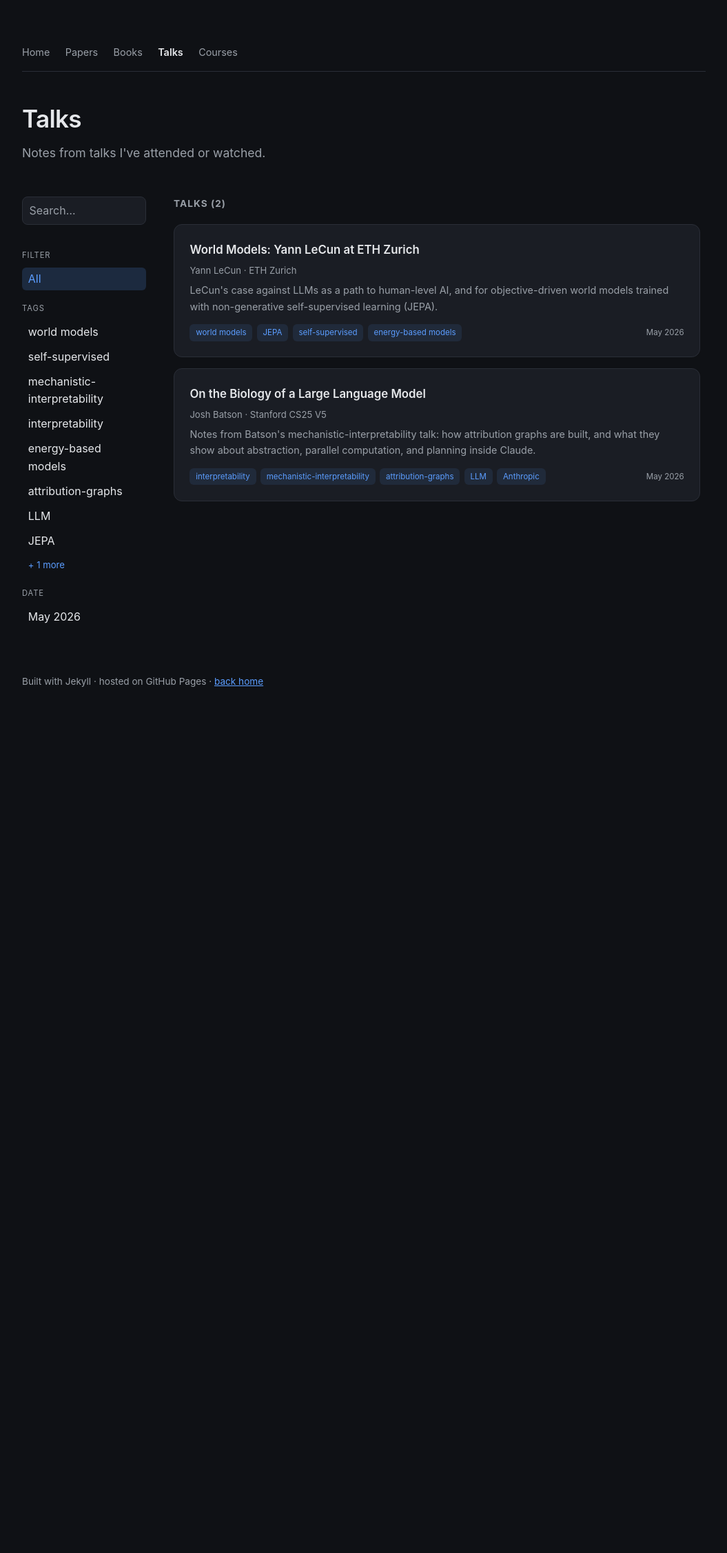
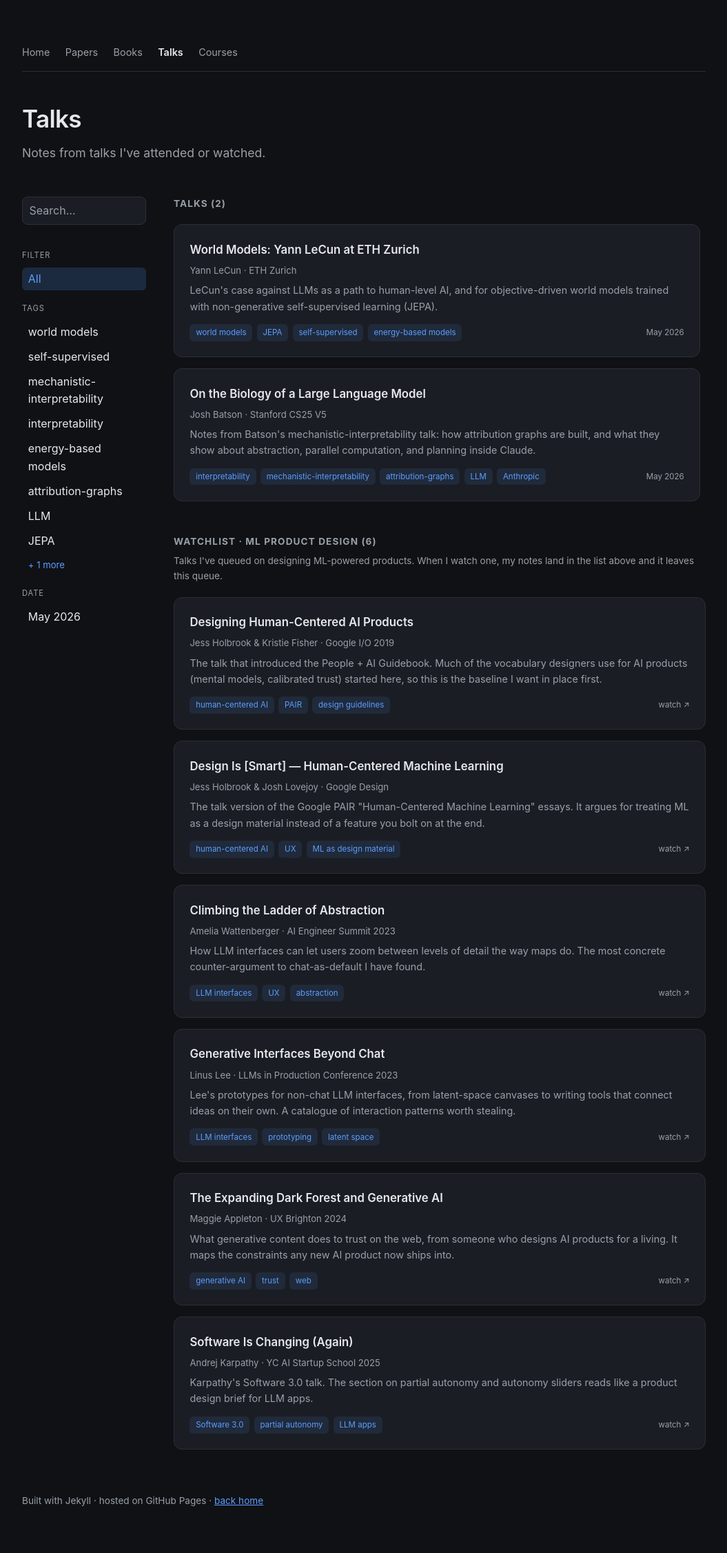
Before and after one commit to rp-playground/rp-playground.github.io, a Jekyll site: the page built from talks.html, in a window 1280 px wide. Shown: the whole page at 69% size, without its empty margins (112-1167 px from the left). Built offline with Jekyll 4.4.1, drawn with Linux system fonts in a browser that asks for light colours; before the commit the page ends 1064 px from its top, so only the background shows below that.

Commit message:
Add ML product design watchlist to talks page
Six curated talks on designing ML-powered products, stored in
_data/talks_watchlist.yml and rendered as a new Watchlist section on
/talks/. The section is a plain block outside the tag/date filter
machinery, so filter.js ignores it.

Co-Authored-By: Claude Fable 5 <noreply@anthropic.com>
Claude-Session: https://claude.ai/code/session_01G3KsMgmbz57sgZuZQ7jLNC

```diff
--- /dev/null
+++ b/_data/talks_watchlist.yml
@@ -0,0 +1,60 @@
+# Talks queued to watch, aimed at ML product design.
+# Rendered as the "Watchlist" section on /talks/. When I watch one, it gets a
+# notes file in _talks/ and leaves this list.
+- title: "Designing Human-Centered AI Products"
+  speaker: "Jess Holbrook & Kristie Fisher"
+  event: "Google I/O 2019"
+  link: https://www.youtube.com/watch?v=rf83vRxLWFQ
+  tags: [human-centered AI, PAIR, design guidelines]
+  why: >
+    The talk that introduced the People + AI Guidebook. Much of the vocabulary
+    designers use for AI products (mental models, calibrated trust) started
+    here, so this is the baseline I want in place first.
+
+- title: "Design Is [Smart] — Human-Centered Machine Learning"
+  speaker: "Jess Holbrook & Josh Lovejoy"
+  event: "Google Design"
+  link: https://www.youtube.com/watch?v=FpgbqgAEPfo
+  tags: [human-centered AI, UX, ML as design material]
+  why: >
+    The talk version of the Google PAIR "Human-Centered Machine Learning"
+    essays. It argues for treating ML as a design material instead of a feature
+    you bolt on at the end.
+
+- title: "Climbing the Ladder of Abstraction"
+  speaker: "Amelia Wattenberger"
+  event: "AI Engineer Summit 2023"
+  link: https://www.youtube.com/watch?v=PAy_GHUAICw
+  tags: [LLM interfaces, UX, abstraction]
+  why: >
+    How LLM interfaces can let users zoom between levels of detail the way maps
+    do. The most concrete counter-argument to chat-as-default I have found.
+
+- title: "Generative Interfaces Beyond Chat"
+  speaker: "Linus Lee"
+  event: "LLMs in Production Conference 2023"
+  link: https://www.youtube.com/watch?v=rd-J3hmycQs
+  tags: [LLM interfaces, prototyping, latent space]
+  why: >
+    Lee's prototypes for non-chat LLM interfaces, from latent-space canvases to
+    writing tools that connect ideas on their own. A catalogue of interaction
+    patterns worth stealing.
+
+- title: "The Expanding Dark Forest and Generative AI"
+  speaker: "Maggie Appleton"
+  event: "UX Brighton 2024"
+  link: https://www.youtube.com/watch?v=3FBZNZ4yNlk
+  tags: [generative AI, trust, web]
+  why: >
+    What generative content does to trust on the web, from someone who designs
+    AI products for a living. It maps the constraints any new AI product now
+    ships into.
+
+- title: "Software Is Changing (Again)"
+  speaker: "Andrej Karpathy"
+  event: "YC AI Startup School 2025"
+  link: https://www.youtube.com/watch?v=LCEmiRjPEtQ
+  tags: [Software 3.0, partial autonomy, LLM apps]
+  why: >
+    Karpathy's Software 3.0 talk. The section on partial autonomy and autonomy
+    sliders reads like a product design brief for LLM apps.
--- a/talks.html
+++ b/talks.html
@@ -43,6 +43,16 @@ permalink: /talks/
     .item-card .meta-year { margin-left: auto; color: var(--muted); font-size: 0.72rem; }
 
     .empty { color: var(--muted); }
+
+    /* Watchlist: not wired into the tag/date filters (plain section, no
+       .item-section/.item-card classes), so filter.js leaves it alone. */
+    section.watchlist { margin-top: 3rem; }
+    section.watchlist h2 { font-size: 0.85rem; text-transform: uppercase; letter-spacing: 0.08em; color: var(--muted); margin: 0 0 0.4rem; }
+    .watchlist-note { color: var(--muted); font-size: 0.85rem; margin: 0 0 1.2rem; }
+    .watchlist .grid { max-height: none; overflow-y: visible; padding-right: 0; }
+    .watchlist .byline { color: var(--muted); font-size: 0.82rem; margin: 0.15rem 0 0.4rem; }
+    .watchlist .meta-external { margin-left: auto; color: var(--muted); font-size: 0.72rem; }
+
     footer { margin-top: 4rem; color: var(--muted); font-size: 0.85rem; }
   </style>
 </head>
@@ -89,6 +99,27 @@ permalink: /talks/
         {%- else -%}
         <p class="empty">No talks yet.</p>
         {%- endif -%}
+
+        {%- assign watchlist = site.data.talks_watchlist -%}
+        {%- if watchlist and watchlist.size > 0 -%}
+        <section class="watchlist">
+          <h2>Watchlist · ML product design ({{ watchlist.size }})</h2>
+          <p class="watchlist-note">Talks I've queued on designing ML-powered products. When I watch one, my notes land in the list above and it leaves this queue.</p>
+          <div class="grid">
+            {%- for t in watchlist -%}
+            <a class="card" href="{{ t.link }}" target="_blank" rel="noopener">
+              <h3>{{ t.title }}</h3>
+              <p class="byline">{{ t.speaker | escape }}{% if t.speaker and t.event %} · {% endif %}{{ t.event | escape }}</p>
+              <p>{{ t.why }}</p>
+              <div class="tags">
+                {%- for tag in t.tags -%}<span class="tag">{{ tag }}</span>{%- endfor -%}
+                <span class="meta-external">watch ↗</span>
+              </div>
+            </a>
+            {%- endfor -%}
+          </div>
+        </section>
+        {%- endif -%}
       </main>
     </div>
 
```
